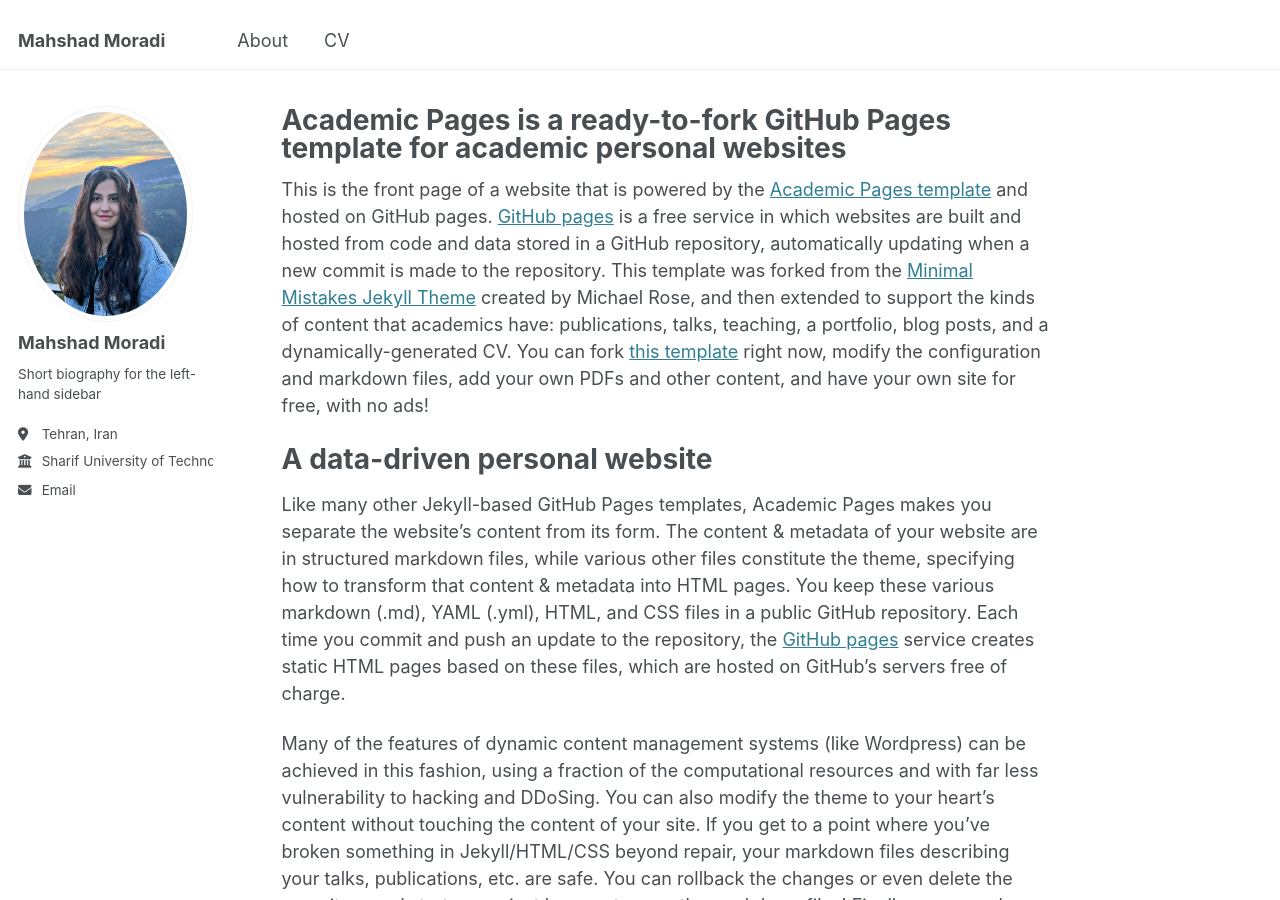
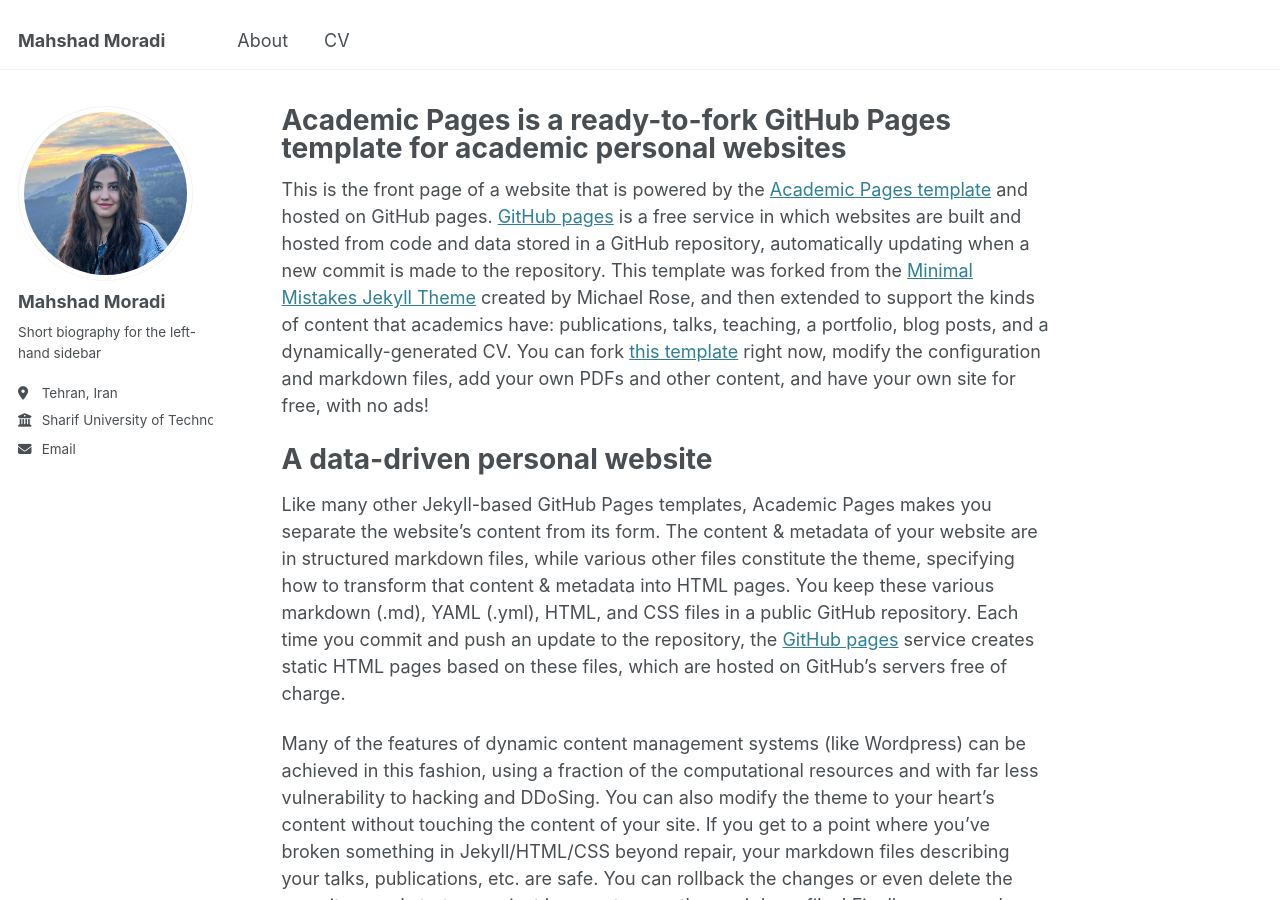
Before and after one commit to mahshadmoradi/mahshadmoradi.github.io, a Jekyll site: the page built from _pages/about.md, in a window 1280 px wide and 900 px high. Built offline with Jekyll 4.4.1, drawn with Linux system fonts in a browser that asks for light colours.

Commit message:
Update _config.yml

```diff
--- a/_config.yml
+++ b/_config.yml
@@ -22,7 +22,7 @@ repository               : "mahshadmoradi/mahshadmoradi.github.io"
 #               Additional customization can be done by editing /_includes/author-profile.html
 author:
   # Biographic information
-  avatar           : "profile.JPEG"
+  avatar           : "profile.jpg"
   name             : "Mahshad Moradi"
   pronouns         : # example: "she/her"
   bio              : "Short biography for the left-hand sidebar"
```
